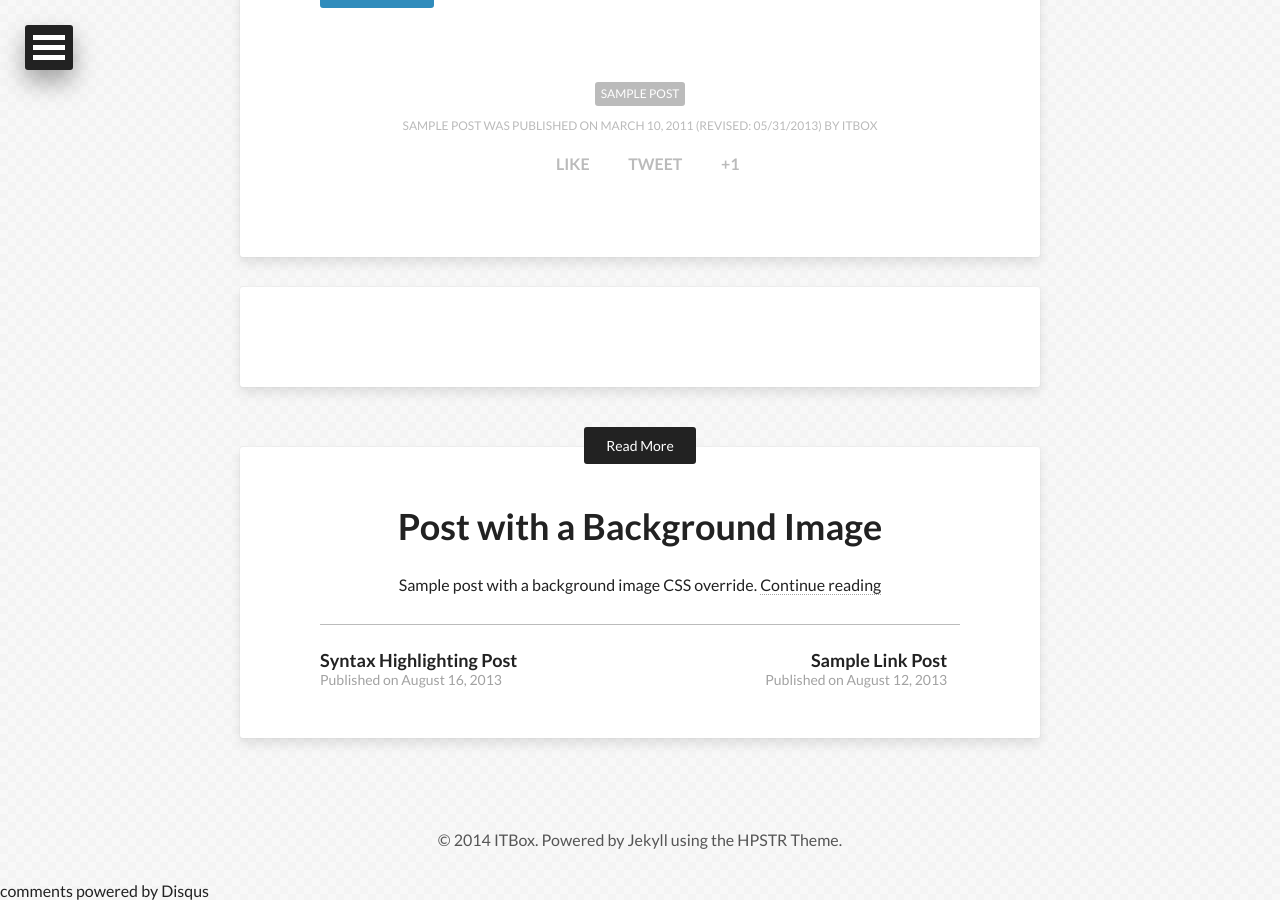
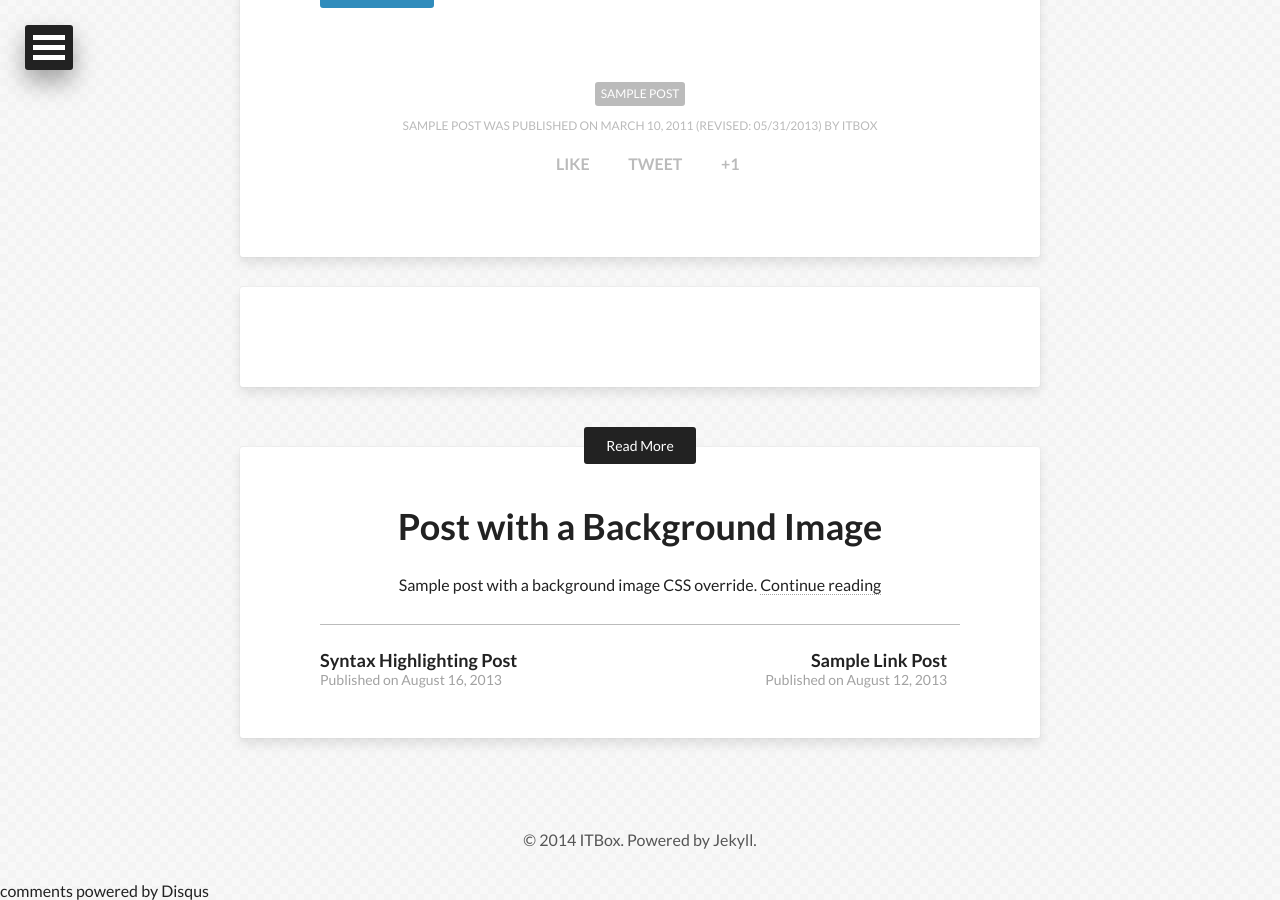
Before and after one commit to ITBox/ITBox.github.io, a Jekyll site: the page built from _posts/2011-03-10-sample-post.md, in a window 1280 px wide and 900 px high, scrolled down 3226 px. Built offline with Jekyll 4.4.1, drawn with Linux system fonts in a browser that asks for light colours; nearby versions of some CDN libraries; comment, search, counter and statistics services are not loaded; some of the changed lines change nothing that is shown.

Commit message:
first commit

```diff
--- a/_includes/footer.html
+++ b/_includes/footer.html
@@ -1 +1 @@
-<span>&copy; {{ site.time | date: '%Y' }} {{ site.owner.name }}. Powered by <a href="http://jekyllrb.com">Jekyll</a> using the <a href="http://mademistakes.com/">HPSTR Theme</a>.</span>
+<span>&copy; {{ site.time | date: '%Y' }} {{ site.owner.name }}. Powered by <a href="http://jekyllrb.com">Jekyll</a>.</span>
--- a/_includes/navigation.html
+++ b/_includes/navigation.html
@@ -10,7 +10,7 @@
 					<h4>{{ site.owner.name }}</h4>
 					<p>{{ site.owner.bio }}</p>
 				</li>
-				<li><a href="{{ site.url }}/about/">Learn More</a></li>
+				<li><a href="{{ site.url }}/about/">了解更多</a></li>
 				{% if site.owner.email %}<li>
 					<a href="mailto:{{ site.owner.email }}"><i class="icon-envelope"></i> Email</a>
 				</li>{% endif %}
@@ -46,7 +46,7 @@
 		<li>
 			<a href="#">Android开源项目</a>
 			<ul class="dl-submenu">
-				<li><a href="{{ site.url }}/archive/">All Posts</a></li>
+				<li><a href="{{ site.url }}/listview/archive/">ListView</a></li>
 				<li><a href="{{ site.url }}/tags/">All Tags</a></li>
 			</ul>
 		</li>
@@ -71,6 +71,7 @@
 				<li><a href="{{ site.url }}/tags/">All Tags</a></li>
 			</ul>
 		</li>
+		<li><a href="{{ site.url }}/tags/">所有标签</a></li>
 		{% for link in site.links %}<li>{% if link.external %}<a href="{{ link.url }}">{{ link.title }}</a>{% else %}<a href="{{ site.url }}{{ link.url }}">{{ link.title }}</a>{% endif %}</li>{% endfor %}
 	</ul><!-- /.dl-menu -->
 </nav><!-- /.dl-menuwrapper -->
--- a/_posts/2011-03-10-sample-post.md
+++ b/_posts/2011-03-10-sample-post.md
@@ -1,5 +1,6 @@
 ---
 layout: post
+category: listview
 title: Sample Post
 description: "Just about everything you'll need to style in the theme: headings, paragraphs, blockquotes, tables, code blocks, and more."
 modified: 2013-05-31
```
